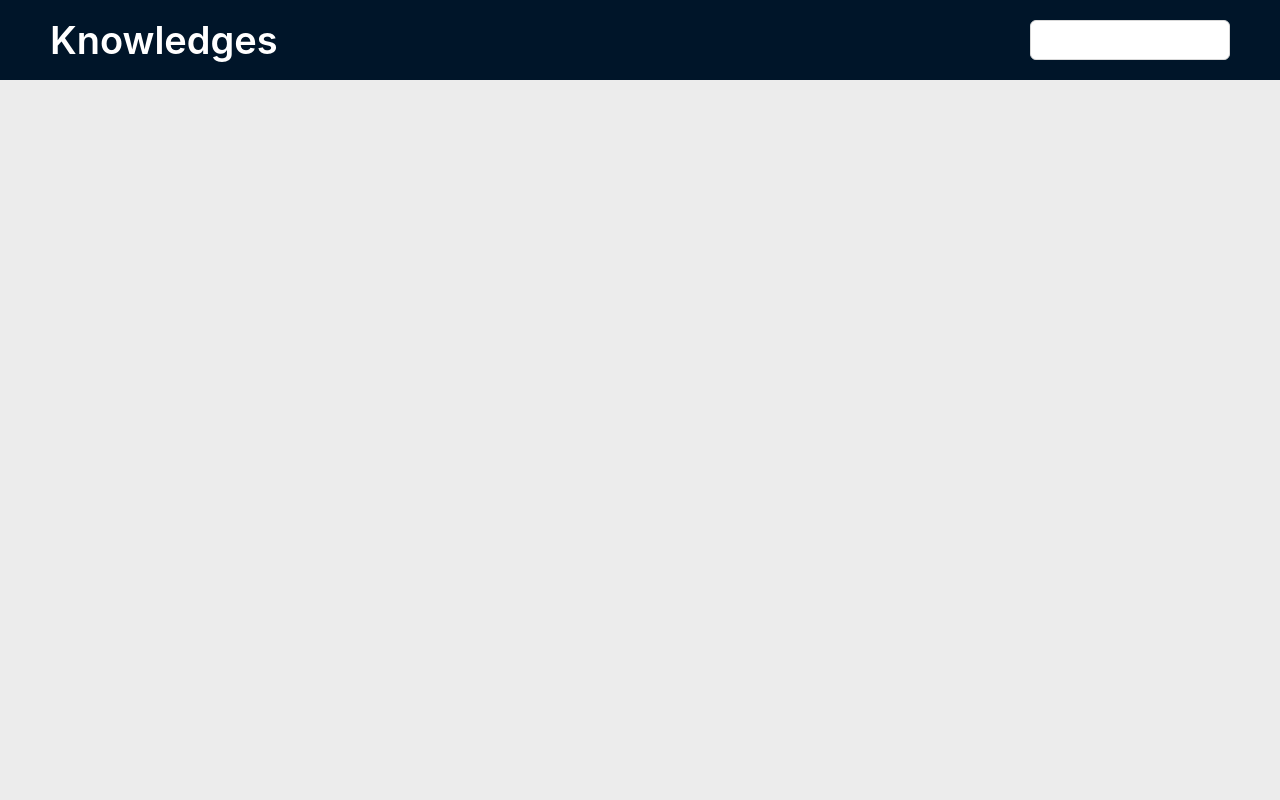
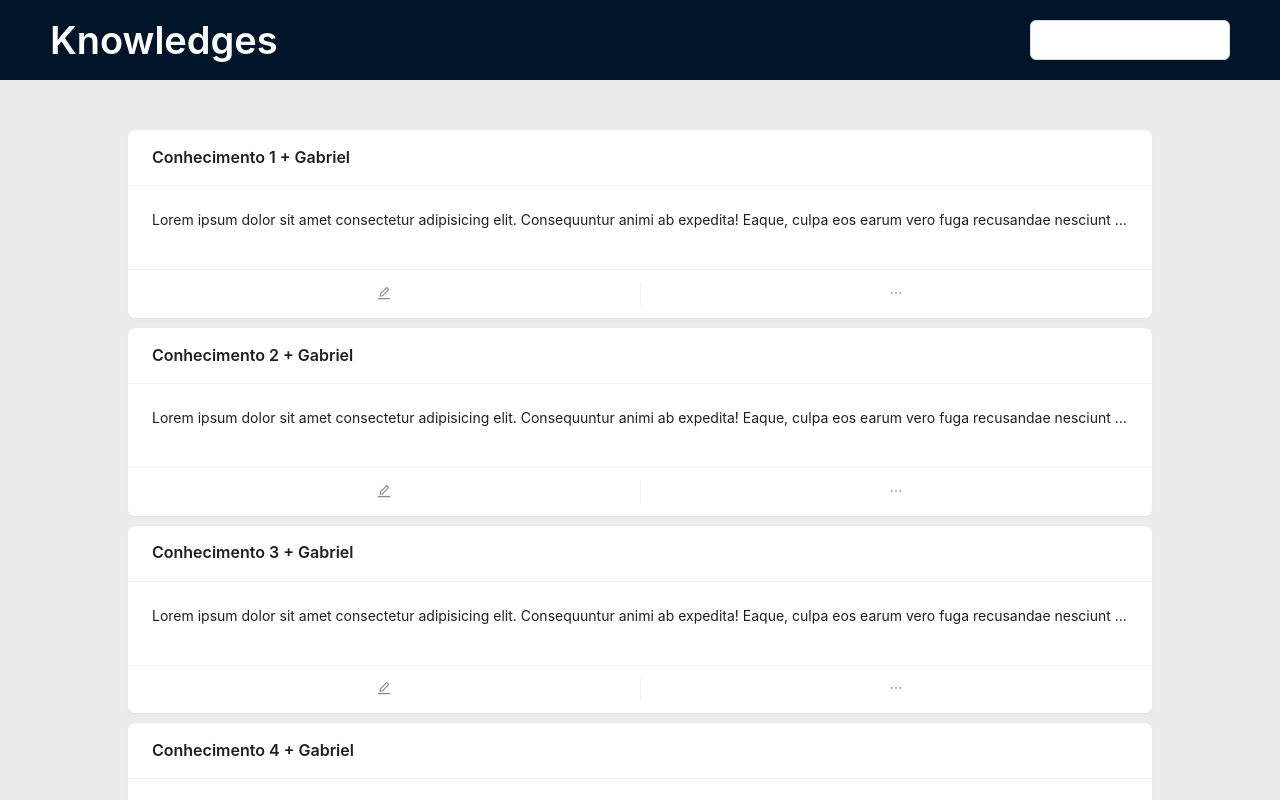
Before and after one commit to VitorComin/base-de-conhecimento, a React (Create React App) app: page /#/folder/show in a window 1280 px wide. Before the commit this address had no page. Built offline with nearby package versions, Linux system fonts and the light colour scheme.

Commit message:
components, routes

```diff
--- a/src/App.tsx
+++ b/src/App.tsx
@@ -4,6 +4,7 @@ import { HashRouter as Router, Routes, Route } from "react-router-dom";
 import { KnowledgeProvider, useKnowledge } from "./contexts/GeneralContext";
 import KnowledgeFoldersList from "./components/KnowledgeFoldersList";
 import KnowledgesList from "./components/KnowledgesList";
+import Knowledge from "./components/Knowledge";
 
 const { Header } = Layout;
 
@@ -54,8 +55,8 @@ function App() {
       >
         <Routes>
           <Route path="/" element={<KnowledgeFoldersList />} />
-          <Route path="/folder" element={<KnowledgesList />} />
-          {/*<Route path="*" element={<NotFound />} /> */}
+          <Route path="/folder/show" element={<KnowledgesList />} />
+          <Route path="/knowledge/show" element={<Knowledge />} />
         </Routes>
       </Space>
     </Router>
--- /dev/null
+++ b/src/components/Knowledge/index.tsx
@@ -0,0 +1,21 @@
+import { Card, Typography } from "antd";
+
+const Knowledge: React.FC = () => {
+  return (
+    <>
+      <Card
+        title={"Conhecimento - Gabriel"}
+        variant="borderless"
+        style={{ width: "80vw", marginTop: 50 }}
+      >
+        <Typography.Paragraph>
+          {
+            "Lorem ipsum dolor sit amet consectetur adipisicing elit. Consequuntur animi ab expedita! Eaque, culpa eos earum vero fuga recusandae nesciunt tenetur dolor illum quod praesentium commodi, facere mollitia soluta nobis! Lorem ipsum dolor sit amet consectetur adipisicing elit. Consequuntur animi ab expedita! Eaque, culpa eos earum vero fuga recusandae nesciunt tenetur dolor illum quod praesentium commodi, facere mollitia soluta nobis! Lorem ipsum dolor sit amet consectetur adipisicing elit. Consequuntur animi ab expedita! Eaque, culpa eos earum vero fuga recusandae nesciunt tenetur dolor illum quod praesentium commodi, facere mollitia soluta nobis! Lorem ipsum dolor sit amet consectetur adipisicing elit. Consequuntur animi ab expedita! Eaque, culpa eos earum vero fuga recusandae nesciunt tenetur dolor illum quod praesentium commodi, facere mollitia soluta nobis! Lorem ipsum dolor sit amet consectetur adipisicing elit. Consequuntur animi ab expedita! Eaque, culpa eos earum vero fuga recusandae nesciunt tenetur dolor illum quod praesentium commodi, facere mollitia soluta nobis!"
+          }
+        </Typography.Paragraph>
+      </Card>
+    </>
+  );
+};
+
+export default Knowledge;
--- a/src/components/KnowledgeFoldersList/index.tsx
+++ b/src/components/KnowledgeFoldersList/index.tsx
@@ -13,7 +13,10 @@ const KnowledgeFoldersList: React.FC = () => {
       variant="borderless"
       actions={[
         <EditOutlined key="edit" />,
-        <EllipsisOutlined key="ellipsis" onClick={() => navigate("/folder")} />,
+        <EllipsisOutlined
+          key="ellipsis"
+          onClick={() => navigate("/folder/show")}
+        />,
       ]}
       style={{ width: "80vw", marginTop: index === 0 ? 50 : 10 }}
     >
--- a/src/components/KnowledgesList/index.tsx
+++ b/src/components/KnowledgesList/index.tsx
@@ -1,20 +1,22 @@
 import { Card, Typography } from "antd";
 import { EditOutlined, EllipsisOutlined } from "@ant-design/icons";
-import { useState } from "react";
 import { useKnowledge } from "../../contexts/GeneralContext";
+import { useNavigate } from "react-router-dom";
 
 const KnowledgesList: React.FC = () => {
-  const [view, setView] = useState("list");
+  const navigate = useNavigate();
   const { knowledges } = useKnowledge();
 
-  return view === "list" ? (
-    knowledges.map((knowledge: any, index: any) => (
+  return knowledges?.map((knowledge: any, index: any) => (
     <Card
       title={knowledge.title + " + " + knowledge.author}
       variant="borderless"
       actions={[
         <EditOutlined key="edit" />,
-          <EllipsisOutlined key="ellipsis" onClick={() => setView("show")} />,
+        <EllipsisOutlined
+          key="ellipsis"
+          onClick={() => navigate("/knowledge/show")}
+        />,
       ]}
       style={{ width: "80vw", marginTop: index === 0 ? 50 : 10 }}
     >
@@ -22,20 +24,7 @@ const KnowledgesList: React.FC = () => {
         {knowledge.description}
       </Typography.Paragraph>
     </Card>
-    ))
-  ) : (
-    <Card
-      title={"Conhecimento - Gabriel"}
-      variant="borderless"
-      style={{ width: "80vw", marginTop: 50 }}
-    >
-      <Typography.Paragraph>
-        {
-          "Lorem ipsum dolor sit amet consectetur adipisicing elit. Consequuntur animi ab expedita! Eaque, culpa eos earum vero fuga recusandae nesciunt tenetur dolor illum quod praesentium commodi, facere mollitia soluta nobis! Lorem ipsum dolor sit amet consectetur adipisicing elit. Consequuntur animi ab expedita! Eaque, culpa eos earum vero fuga recusandae nesciunt tenetur dolor illum quod praesentium commodi, facere mollitia soluta nobis! Lorem ipsum dolor sit amet consectetur adipisicing elit. Consequuntur animi ab expedita! Eaque, culpa eos earum vero fuga recusandae nesciunt tenetur dolor illum quod praesentium commodi, facere mollitia soluta nobis! Lorem ipsum dolor sit amet consectetur adipisicing elit. Consequuntur animi ab expedita! Eaque, culpa eos earum vero fuga recusandae nesciunt tenetur dolor illum quod praesentium commodi, facere mollitia soluta nobis! Lorem ipsum dolor sit amet consectetur adipisicing elit. Consequuntur animi ab expedita! Eaque, culpa eos earum vero fuga recusandae nesciunt tenetur dolor illum quod praesentium commodi, facere mollitia soluta nobis!"
-        }
-      </Typography.Paragraph>
-    </Card>
-  );
+  ));
 };
 
 export default KnowledgesList;
```
Lines whose indentation alone changed are shown as unchanged.
